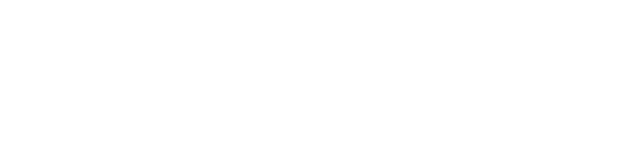
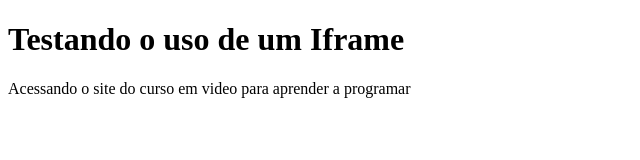
Before and after one commit to FrankMarcelino/html-css, a plain HTML site: page exercicios/ex024/Iframe001.html in a window 1280 px wide. Shown: the whole page, without its empty margins (0-640 px from the left). Drawn offline with Linux system fonts and the light colour scheme.

Commit message:
iframe teste

```diff
--- a/exercicios/ex024/Iframe001.html
+++ b/exercicios/ex024/Iframe001.html
@@ -6,6 +6,7 @@
     <title>Estudos de Iframe</title>
 </head>
 <body>
-
+    <h1>Testando o uso de um Iframe</h1>
+    <p>Acessando o site do curso em video para aprender a programar</p>
 </body>
 </html>
```
